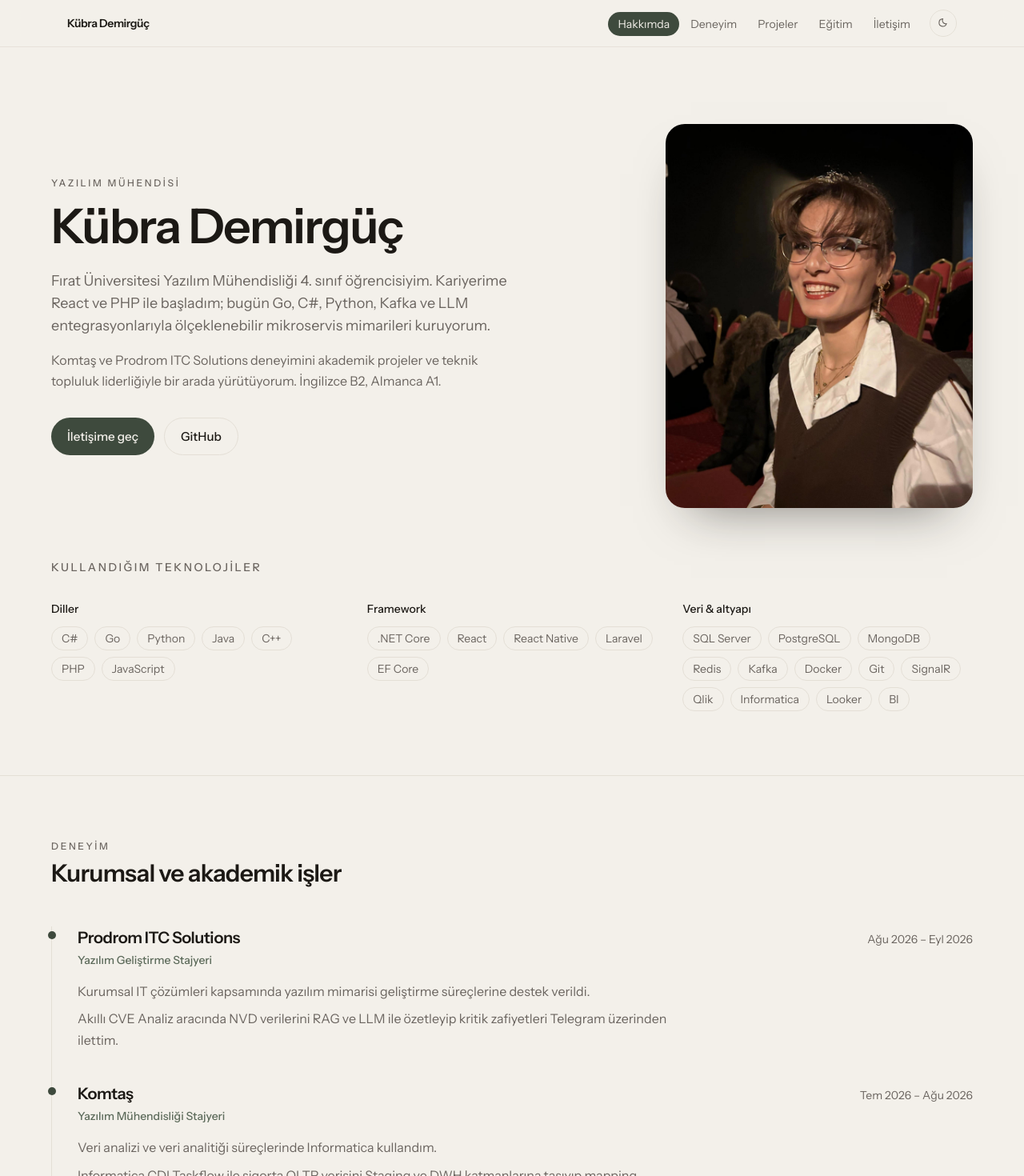
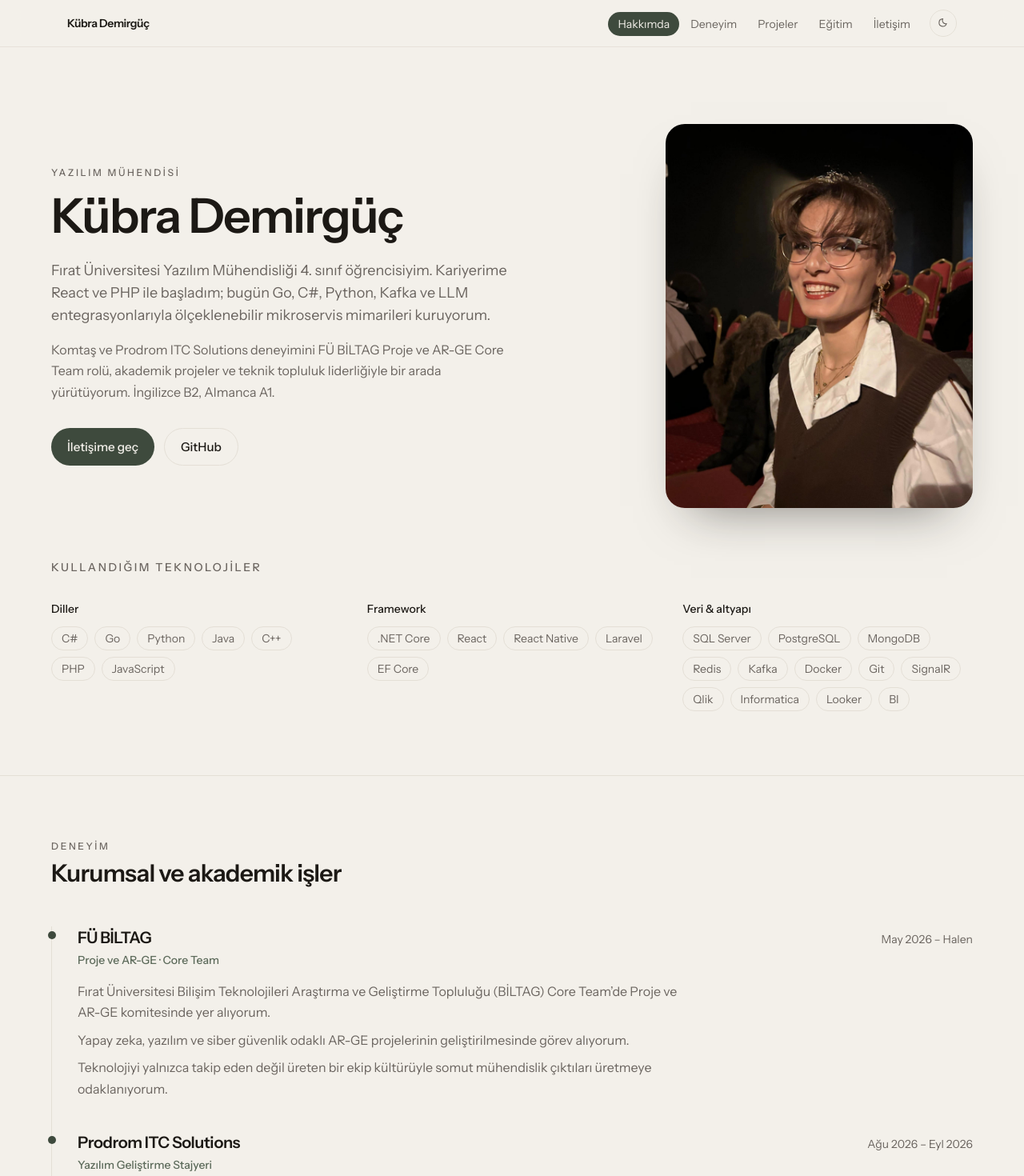
Before and after one commit to kubradmrgc/portfolio, a React (Vite) app: page / in a window 1280 px wide. Shown: the top 1470 px of the page at 80% size. Built offline with nearby package versions, Linux system fonts and the light colour scheme.

Commit message:
feat: add FÜ BİLTAG Proje ve AR-GE Core Team experience
Include the LinkedIn role at Fırat Bilişim Teknolojileri Araştırma ve Geliştirme Topluluğu in the timeline.

```diff
--- a/src/App.tsx
+++ b/src/App.tsx
@@ -40,6 +40,16 @@ const TECH_GROUPS = [
 ]
 
 const EXPERIENCE = [
+  {
+    company: 'FÜ BİLTAG',
+    role: 'Proje ve AR-GE · Core Team',
+    dates: 'May 2026 – Halen',
+    points: [
+      'Fırat Üniversitesi Bilişim Teknolojileri Araştırma ve Geliştirme Topluluğu (BİLTAG) Core Team’de Proje ve AR-GE komitesinde yer alıyorum.',
+      'Yapay zeka, yazılım ve siber güvenlik odaklı AR-GE projelerinin geliştirilmesinde görev alıyorum.',
+      'Teknolojiyi yalnızca takip eden değil üreten bir ekip kültürüyle somut mühendislik çıktıları üretmeye odaklanıyorum.',
+    ],
+  },
   {
     company: 'Prodrom ITC Solutions',
     role: 'Yazılım Geliştirme Stajyeri',
@@ -261,9 +271,9 @@ export default function App() {
                 mimarileri kuruyorum.
               </p>
               <p className="mt-4 max-w-xl text-muted dark:text-night-muted">
-                Komtaş ve Prodrom ITC Solutions deneyimini akademik projeler ve
-                teknik topluluk liderliğiyle bir arada yürütüyorum. İngilizce
-                B2, Almanca A1.
+                Komtaş ve Prodrom ITC Solutions deneyimini FÜ BİLTAG Proje ve
+                AR-GE Core Team rolü, akademik projeler ve teknik topluluk
+                liderliğiyle bir arada yürütüyorum. İngilizce B2, Almanca A1.
               </p>
               <div className="mt-8 flex flex-wrap gap-3">
                 <a
```
